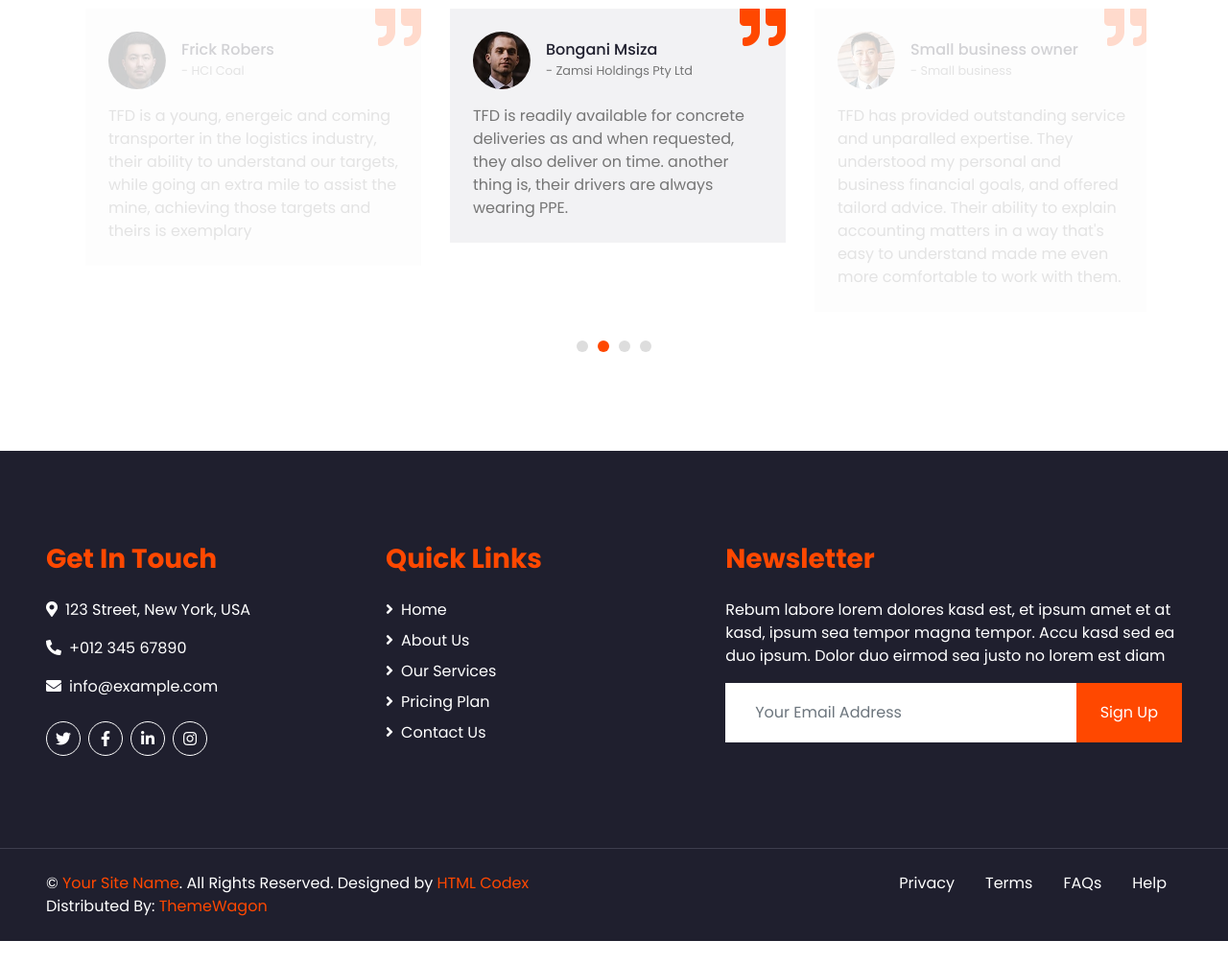
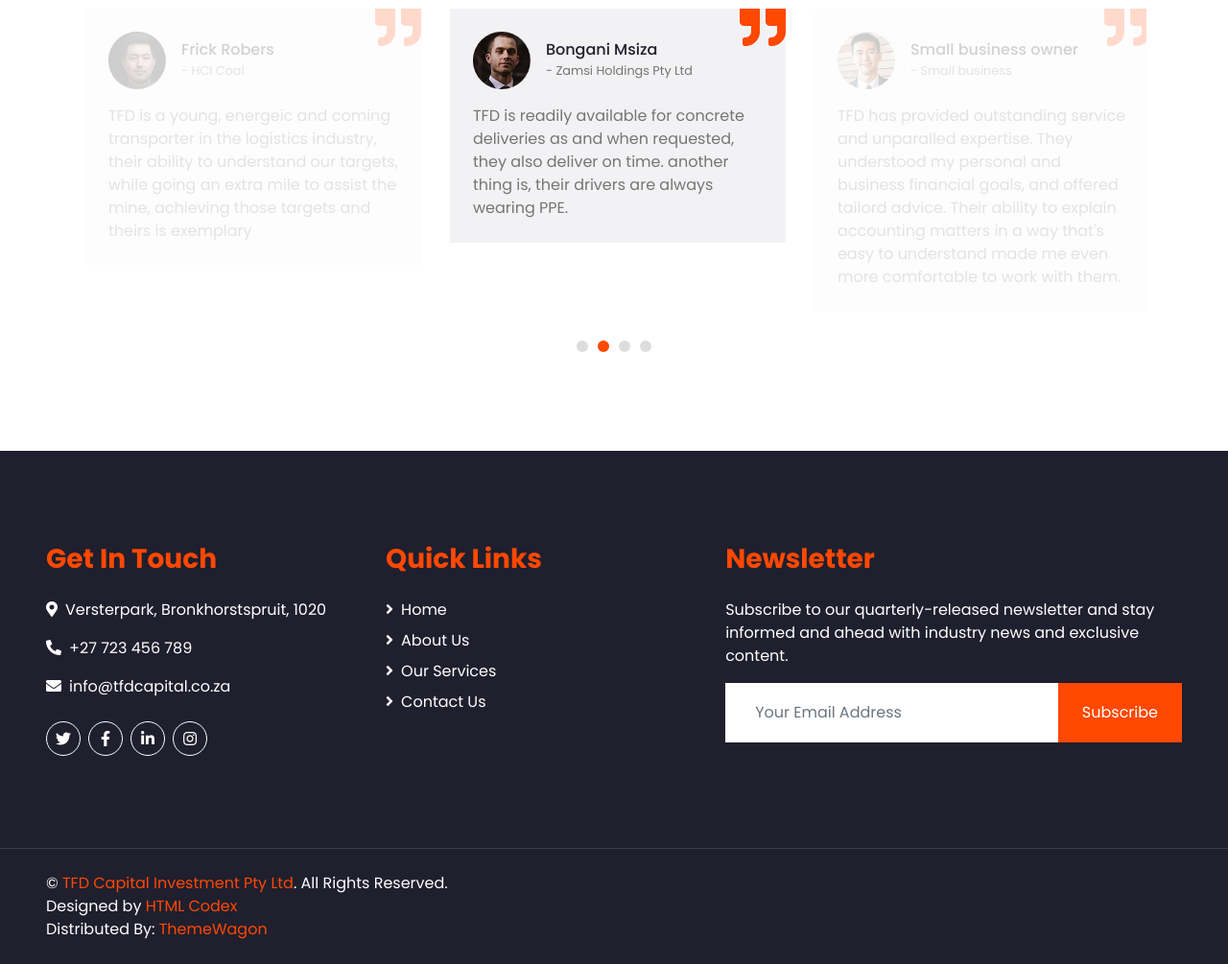
Before and after one commit to Tholakele-jiyana/TFD-CAPITAL-INVESTMENTS, a plain HTML site: page faster-1.0.0/index.html in a window 1280 px wide. Shown: the part 2637-3642 px from the top of the page at 96% size. Before the commit the page ends 3618 px from the top, so only its background shows below. Drawn offline with nearby package versions, Linux system fonts and the light colour scheme.

Commit message:
Wording edits on the footer section

```diff
--- a/faster-1.0.0/index.html
+++ b/faster-1.0.0/index.html
@@ -613,14 +613,14 @@
                 <div class="row">
                     <div class="col-md-6 mb-5">
                         <h3 class="text-primary mb-4">Get In Touch</h3>
-                        <p><i class="fa fa-map-marker-alt mr-2"></i>123 Street, New York, USA</p>
-                        <p><i class="fa fa-phone-alt mr-2"></i>+012 345 67890</p>
-                        <p><i class="fa fa-envelope mr-2"></i>info@example.com</p>
+                        <p><i class="fa fa-map-marker-alt mr-2"></i>Versterpark, Bronkhorstspruit, 1020</p>
+                        <p><i class="fa fa-phone-alt mr-2"></i>+27 723 456 789</p>
+                        <p><i class="fa fa-envelope mr-2"></i>info@tfdcapital.co.za</p>
                         <div class="d-flex justify-content-start mt-4">
-                            <a class="btn btn-outline-light btn-social mr-2" href="#"><i class="fab fa-twitter"></i></a>
-                            <a class="btn btn-outline-light btn-social mr-2" href="#"><i class="fab fa-facebook-f"></i></a>
-                            <a class="btn btn-outline-light btn-social mr-2" href="#"><i class="fab fa-linkedin-in"></i></a>
-                            <a class="btn btn-outline-light btn-social" href="#"><i class="fab fa-instagram"></i></a>
+                            <a class="btn btn-outline-light btn-social mr-2" href="https:www.twitter.com"><i class="fab fa-twitter"></i></a>
+                            <a class="btn btn-outline-light btn-social mr-2" href="https:www.facebook.com"><i class="fab fa-facebook-f"></i></a>
+                            <a class="btn btn-outline-light btn-social mr-2" href="https:www.linkedin.com"><i class="fab fa-linkedin-in"></i></a>
+                            <a class="btn btn-outline-light btn-social" href="https:www.instagram.com"><i class="fab fa-instagram"></i></a>
                         </div>
                     </div>
                     <div class="col-md-6 mb-5">
@@ -629,7 +629,7 @@
                             <a class="text-white mb-2" href="#"><i class="fa fa-angle-right mr-2"></i>Home</a>
                             <a class="text-white mb-2" href="#"><i class="fa fa-angle-right mr-2"></i>About Us</a>
                             <a class="text-white mb-2" href="#"><i class="fa fa-angle-right mr-2"></i>Our Services</a>
-                            <a class="text-white mb-2" href="#"><i class="fa fa-angle-right mr-2"></i>Pricing Plan</a>
+                            <!-- <a class="text-white mb-2" href="#"><i class="fa fa-angle-right mr-2"></i>Pricing Plan</a> -->
                             <a class="text-white" href="#"><i class="fa fa-angle-right mr-2"></i>Contact Us</a>
                         </div>
                     </div>
@@ -637,12 +637,12 @@
             </div>
             <div class="col-lg-5 col-md-6 mb-5">
                 <h3 class="text-primary mb-4">Newsletter</h3>
-                <p>Rebum labore lorem dolores kasd est, et ipsum amet et at kasd, ipsum sea tempor magna tempor. Accu kasd sed ea duo ipsum. Dolor duo eirmod sea justo no lorem est diam</p>
+                <p>Subscribe to our quarterly-released newsletter and stay informed and ahead with industry  news and exclusive content.</p>
                 <div class="w-100">
                     <div class="input-group">
                         <input type="text" class="form-control border-light" style="padding: 30px;" placeholder="Your Email Address">
                         <div class="input-group-append">
-                            <button class="btn btn-primary px-4">Sign Up</button>
+                            <button class="btn btn-primary px-4">Subscribe</button>
                         </div>
                     </div>
                 </div>
@@ -652,14 +652,14 @@
     <div class="container-fluid bg-dark text-white border-top py-4 px-sm-3 px-md-5" style="border-color: #3E3E4E !important;">
         <div class="row">
             <div class="col-lg-6 text-center text-md-left mb-3 mb-md-0">
-                <p class="m-0 text-white">&copy; <a href="#">Your Site Name</a>. All Rights Reserved.
+                <p class="m-0 text-white">&copy; <a href="#">TFD Capital Investment Pty Ltd</a>. All Rights Reserved. <br>
 
 				<!--/*** This template is free as long as you keep the footer author’s credit link/attribution link/backlink. If you'd like to use the template without the footer author’s credit link/attribution link/backlink, you can purchase the Credit Removal License from "https://htmlcodex.com/credit-removal". Thank you for your support. ***/-->
 				Designed by <a href="https://htmlcodex.com">HTML Codex</a>
                 <br>Distributed By: <a href="https://themewagon.com" target="_blank">ThemeWagon</a>
                 </p>
             </div>
-            <div class="col-lg-6 text-center text-md-right">
+            <!-- <div class="col-lg-6 text-center text-md-right">
                 <ul class="nav d-inline-flex">
                     <li class="nav-item">
                         <a class="nav-link text-white py-0" href="#">Privacy</a>
@@ -674,7 +674,7 @@
                         <a class="nav-link text-white py-0" href="#">Help</a>
                     </li>
                 </ul>
-            </div>
+            </div> -->
         </div>
     </div>
     <!-- Footer End -->
```
